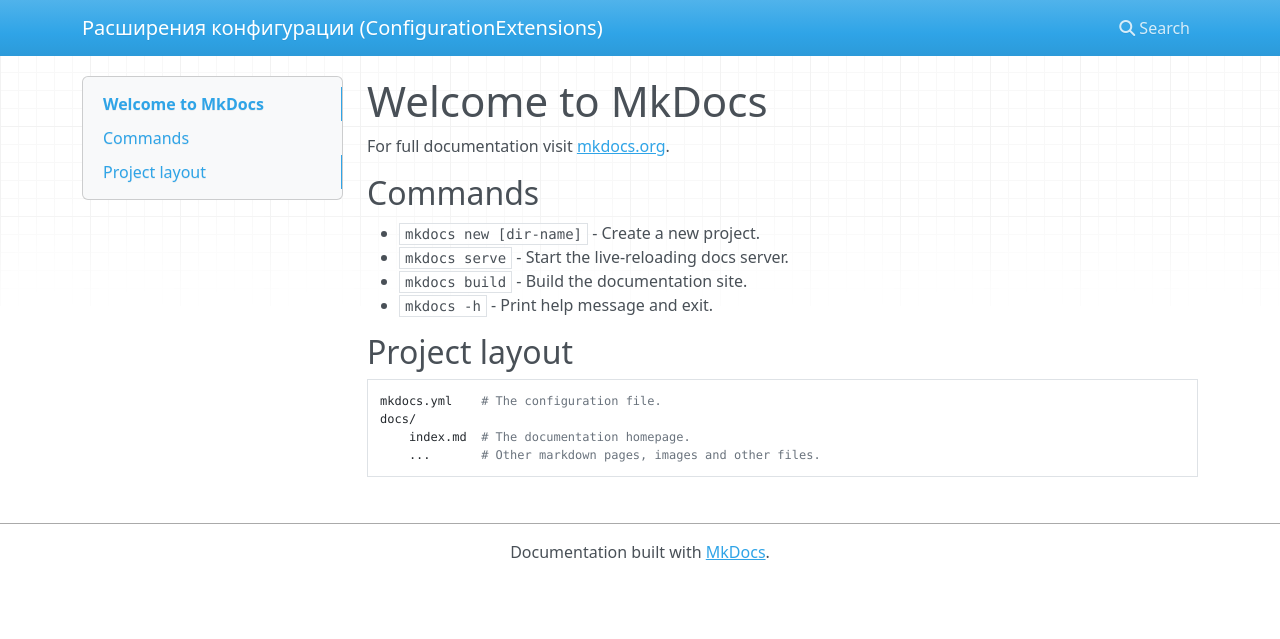
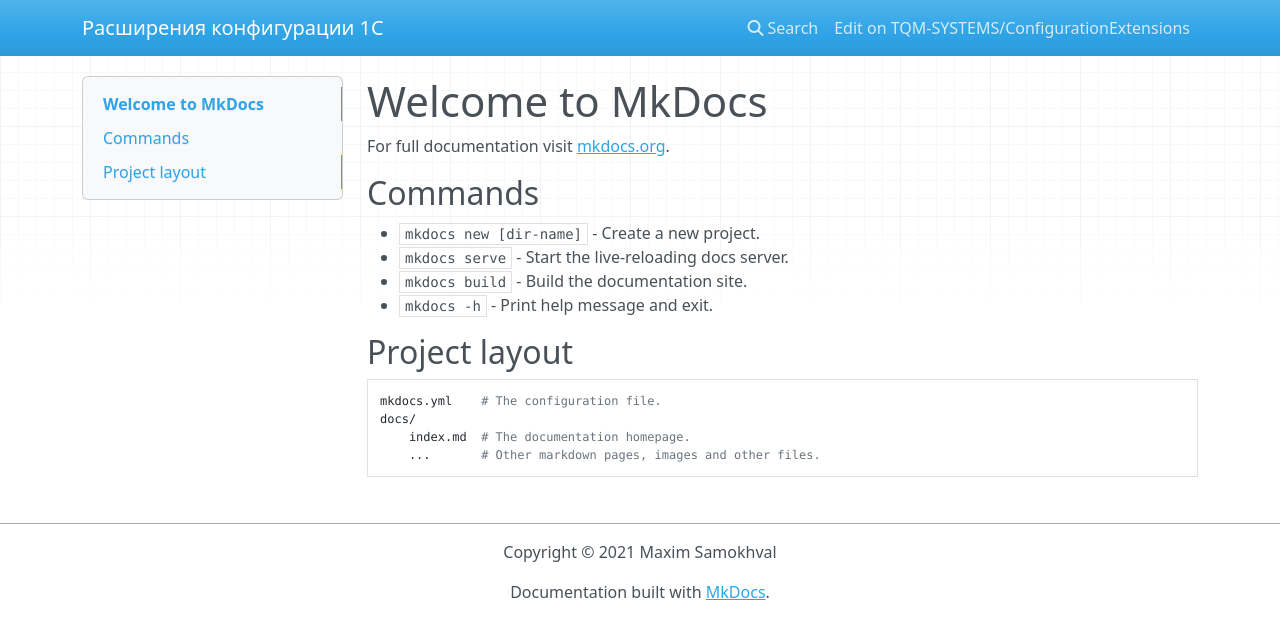
Before and after one commit to TQM-SYSTEMS/ConfigurationExtensions, an MkDocs documentation site: the page built from docs/index.md, in a window 1280 px wide. Shown: the top 639 px of the page. Built offline with MkDocs 1.6.1, drawn with Linux system fonts in a browser that asks for light colours; nearby versions of some CDN libraries.

Commit message:
Обновление mkdocs

```diff
--- a/mkdocs.yml
+++ b/mkdocs.yml
@@ -1,2 +1,88 @@
-site_name: Расширения конфигурации (ConfigurationExtensions)
-site_url: https://example.com/
+site_name: Расширения конфигурации 1С
+site_url: https://tqm-systems.github.io/ConfigurationExtensions/
+site_author: Maxim Samokhval
+
+repo_name: TQM-SYSTEMS/ConfigurationExtensions
+repo_url: https://github.com/TQM-SYSTEMS/ConfigurationExtensions
+edit_uri: edit/main/docs
+
+copyright: Copyright &copy; 2021 Maxim Samokhval
+
+theme:
+  name: mkdocs
+
+  # Don't include MkDocs' JavaScript
+  include_search_page: false
+  search_index_only: true
+
+  language: ru
+  features:
+    - content.code.annotate
+    - content.tabs.link
+    # - header.autohide
+    # - navigation.expand
+    - navigation.indexes
+    # - navigation.instant
+    - navigation.sections
+    - navigation.tabs
+    # - navigation.tabs.sticky
+    - navigation.top
+    - navigation.tracking
+    - search.highlight
+    - search.share
+    - search.suggest
+    # - toc.integrate
+  palette:
+    # Light mode
+    - teal: "(prefers-color-scheme: light)"
+      scheme: default
+      primary: white
+      accent: indigo
+      toggle:
+        icon: material/lightbulb-outline
+        name: Switch to dark mode
+
+    # Dark mode
+    - media: "(prefers-color-scheme: dark)"
+      scheme: slate
+      primary: black
+      accent: light blue
+      toggle:
+        icon: material/lightbulb
+        name: Switch to light mode
+  font:
+    text: Roboto
+    code: Roboto Mono
+  # favicon: assets/favicon.png
+  icon:
+    logo: logo
+
+plugins:
+  - search:
+      lang:
+        - ru
+
+extra:
+  social:
+    - icon: fontawesome/brands/github
+      link: "https://github.com/TQM-SYSTEMS/ConfigurationExtensions"
+    - icon: fontawesome/brands/telegram
+      link: "https://t.me/tqmsystems"
+
+extra_css:
+  - "assets/stylesheets/extra.css"
+
+# Extensions
+markdown_extensions:
+  - admonition
+  - abbr
+  - attr_list
+  - def_list
+  - footnotes
+  - meta
+  - md_in_html
+  - toc:
+      permalink: true
+# Page tree
+nav:
+  - Home: index.md
```
